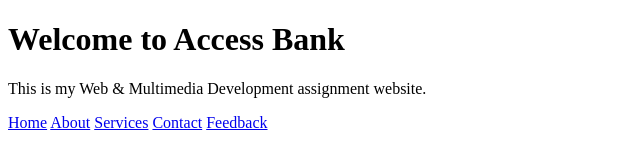
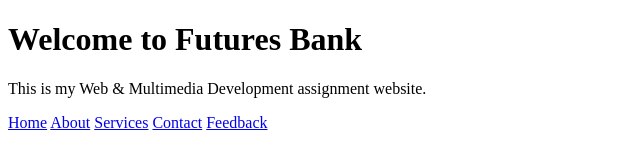
Before and after one commit to cse25-289-code/cse25-289, a plain HTML site: page index.html in a window 1280 px wide. Shown: the whole page, without its empty margins (0-640 px from the left). Drawn offline with Linux system fonts and the light colour scheme.

Commit message:
Update index.html

```diff
--- a/index.html
+++ b/index.html
@@ -2,12 +2,12 @@
 <html lang="en">
 <head>
 <meta charset="UTF-8">
-<title>Access Bank</title>
+<title>Futures Bank</title>
 </head>
 
 <body>
 
-<h1>Welcome to Access Bank</h1>
+<h1>Welcome to Futures Bank</h1>
 
 <p>This is my Web & Multimedia Development assignment website.</p>
 
```
